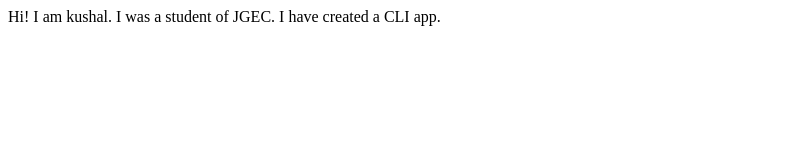
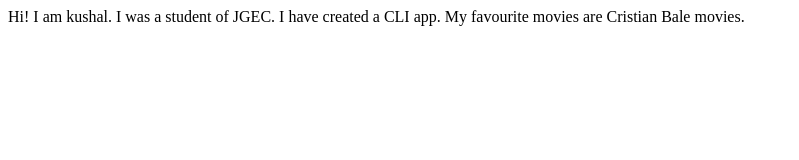
Before and after one commit to KUSHAL-005/kushalbiswas.com, a plain HTML site: page index.html in a window 1280 px wide. Shown: the whole page, without its empty margins (0-799 px from the left). Drawn offline with Linux system fonts and the light colour scheme.

Commit message:
added favourite movie

```diff
--- a/index.html
+++ b/index.html
@@ -11,5 +11,6 @@
     I was a student of JGEC.
 
     I have created a CLI app.
+    My favourite movies are Cristian Bale movies.
 </body>
 </html>
```
